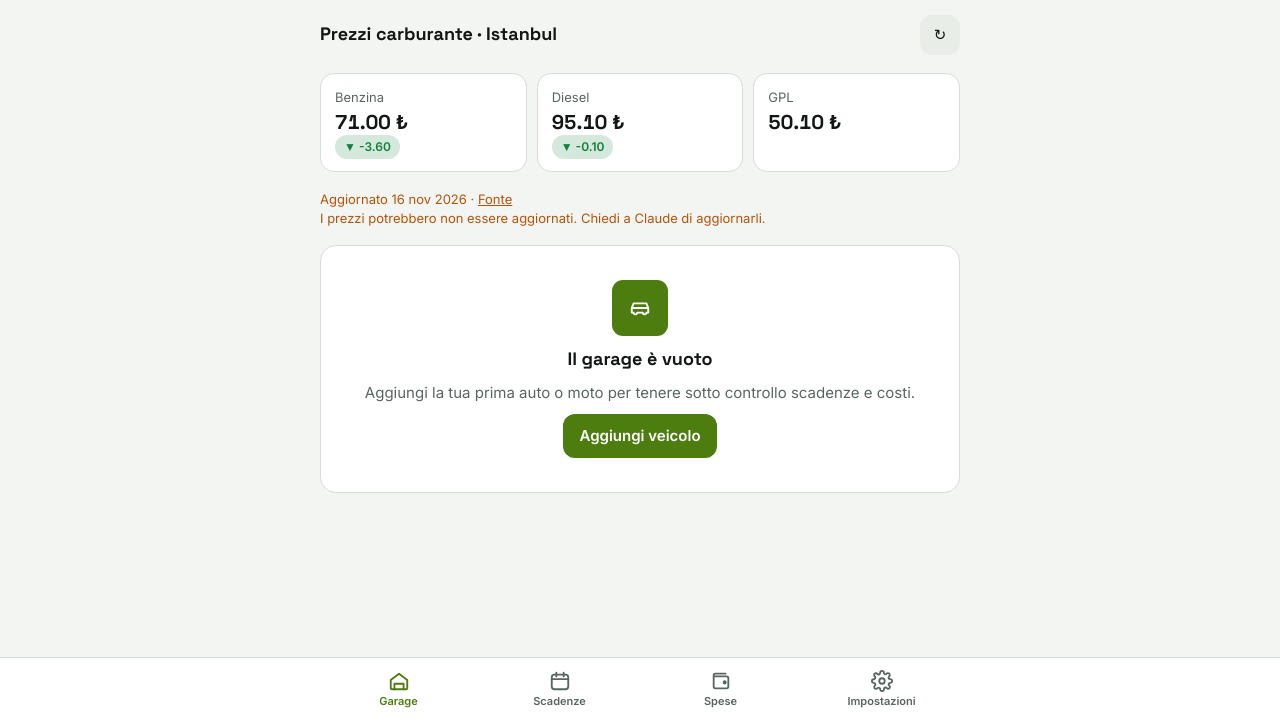
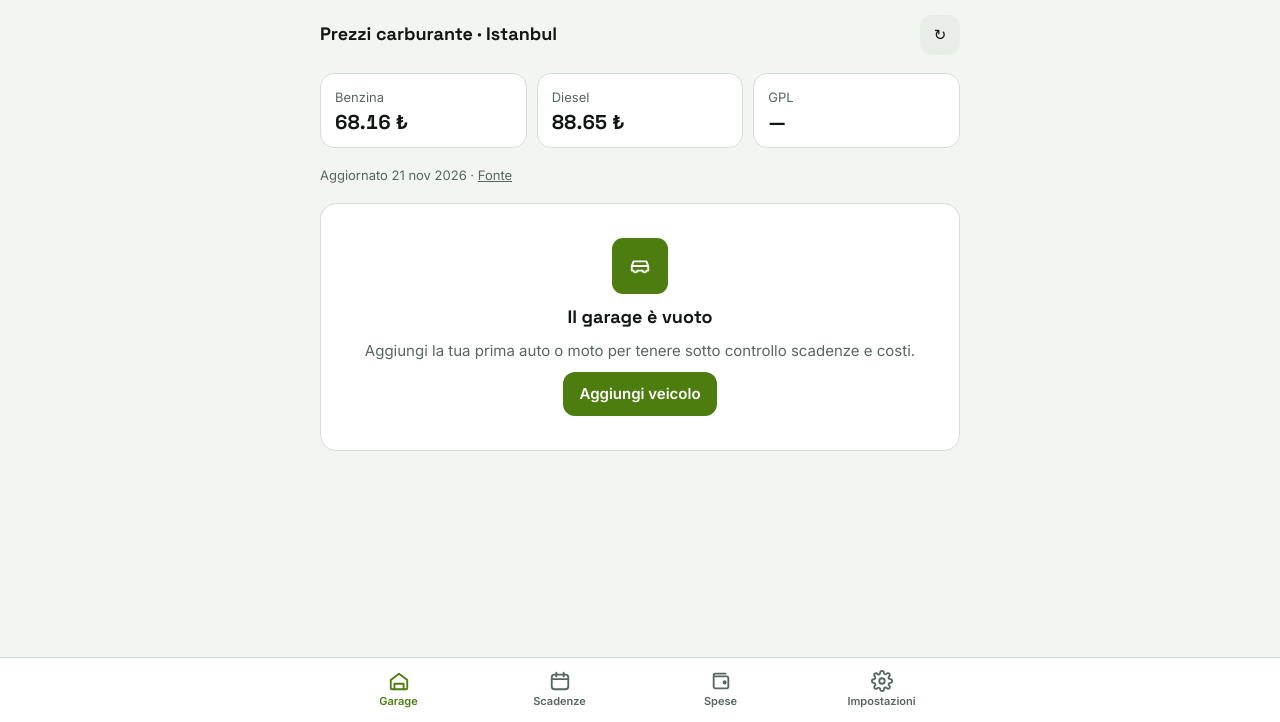
Before and after one commit to senda86/GarageBox, a plain HTML site: page index.html in a window 1280 px wide. Shown: the part 78-800 px from the top of the page. Drawn offline with Linux system fonts and the light colour scheme.

Commit message:
Add files via upload

```diff
--- a/index.html
+++ b/index.html
@@ -114,7 +114,7 @@ img:'<svg width="26" height="26" viewBox="0 0 24 24" fill="none" stroke="current
 var PRICES={city:'Istanbul',asof:'2026-11-16',src:'https://tr.motor1.com/news/815521/akaryakit-fiyatlari-16-kasim-2026/',cur:{benzin:71.0,motorin:95.1,lpg:50.1},prev:{d:'2026-11-10',benzin:74.6,motorin:95.2,lpg:null}};
 var FT=['benzin','motorin','lpg'];
 function sig(){return FT.map(function(f){return PRICES.cur[f]}).join('|')}
-function applyPrices(j){try{if(!j||!j.asof||!j.cur)return false;for(var i=0;i<FT.length;i++){if(typeof j.cur[FT[i]]!=='number')return false}PRICES.asof=j.asof;PRICES.cur=j.cur;PRICES.prev=j.prev||{d:j.asof};PRICES.src=j.src||PRICES.src;PRICES.city=j.city||PRICES.city;return true}catch(e){return false}}
+function applyPrices(j){try{if(!j||!j.asof||!j.cur)return false;if(typeof j.cur.benzin!=='number'||typeof j.cur.motorin!=='number')return false;if(typeof j.cur.lpg!=='number')j.cur.lpg=null;PRICES.asof=j.asof;PRICES.cur=j.cur;PRICES.prev=j.prev||{d:j.asof};PRICES.src=j.src||PRICES.src;PRICES.city=j.city||PRICES.city;return true}catch(e){return false}}
 var PL={busy:false};
 function loadPrices(manual){if(PL.busy)return null;PL.busy=true;if(manual)render();
  return fetch('prices.json?t='+Date.now(),{cache:'no-store'}).then(function(r){return r.ok?r.json():null}).then(function(j){if(j&&applyPrices(j)){S.s.pc=j;if(S.s.seenP===undefined)S.s.seenP=sig();save()}}).catch(function(){}).then(function(){PL.busy=false;if(!R.sheet)render()})}
@@ -148,10 +148,10 @@ function statsHtml(es){var y=String(new Date().getFullYear()),c=cons(es);
 function isStandalone(){try{return(window.matchMedia&&matchMedia('(display-mode: standalone)').matches)||navigator.standalone===true}catch(e){return false}}
 function stale(){return -days(PRICES.asof)>3}
 function priceCard(){var un=S.s.seenP!==undefined&&S.s.seenP!==sig();
- var rows=FT.map(function(f){var c=PRICES.cur[f],p=PRICES.prev[f],dl=(p!=null)?c-p:null;
-  return '<div class="stat"><span class="small muted">'+t(f)+'</span><b>'+c.toFixed(2)+' ₺</b>'+(dl?'<span class="chip '+(dl>0?'bad':'ok')+'">'+(dl>0?'▲ +':'▼ ')+dl.toFixed(2)+'</span>':'')+'</div>'}).join('');
- var any=FT.some(function(f){var p=PRICES.prev[f];return p!=null&&p!==PRICES.cur[f]});
- var up=FT.some(function(f){var p=PRICES.prev[f];return p!=null&&PRICES.cur[f]>p});var dn=FT.some(function(f){var p=PRICES.prev[f];return p!=null&&PRICES.cur[f]<p});
+ var rows=FT.map(function(f){var c=PRICES.cur[f],p=PRICES.prev[f],dl=(p!=null&&c!=null)?c-p:null;
+  return '<div class="stat"><span class="small muted">'+t(f)+'</span><b>'+(c==null?'—':c.toFixed(2)+' ₺')+'</b>'+(dl?'<span class="chip '+(dl>0?'bad':'ok')+'">'+(dl>0?'▲ +':'▼ ')+dl.toFixed(2)+'</span>':'')+'</div>'}).join('');
+ var any=FT.some(function(f){var p=PRICES.prev[f],c=PRICES.cur[f];return p!=null&&c!=null&&p!==c});
+ var up=FT.some(function(f){var p=PRICES.prev[f],c=PRICES.cur[f];return p!=null&&c!=null&&c>p});var dn=FT.some(function(f){var p=PRICES.prev[f],c=PRICES.cur[f];return p!=null&&c!=null&&c<p});
  var al=(un&&any)?'<div class="card pad row" style="border:1px solid var(--accent);gap:10px"><span class="grow"><b>'+(up&&!dn?t('pUp'):dn&&!up?t('pDown'):t('pUp')+' / '+t('pDown'))+'</b><div class="small muted">'+t('sinceD',{d:fdate(PRICES.prev.d)})+'</div></span><button class="btn ghost sm" data-a="pseen">'+t('dismiss')+'</button></div>':'';
  return al+'<div class="section-h"><h2>'+t('priceTitle')+'</h2><button class="icon-btn" data-a="prefresh" aria-label="'+t('refresh')+'" style="'+(PL.busy?'opacity:.5':'')+'">↻</button></div><div class="stats" style="grid-template-columns:repeat(3,1fr)">'+rows+'</div><div class="small '+(stale()?'':'muted')+'" style="'+(stale()?'color:var(--warn)':'')+'">'+t('asof',{d:fdate(PRICES.asof)})+' · <a href="'+PRICES.src+'" target="_blank" rel="noopener" style="color:inherit">'+t('source')+'</a>'+(stale()?'<br>'+t('stale'):'')+'</div>'}
 function ym(d){return d.getFullYear()+'-'+String(d.getMonth()+1).padStart(2,'0')}
@@ -230,7 +230,7 @@ function val(i){var x=$(i);return x?x.value.trim():''}
 function nv(i){var x=val(i);return x===''?null:+x}
 function arm(k,fn){if(R.arm===k){R.arm=null;fn()}else{R.arm=k;render()}}
 function notify(msg){try{if('Notification' in window&&Notification.permission==='granted'){new Notification('GarageBox',{body:msg});return true}}catch(e){}return false}
-function priceNotify(){if(S.s.seenP===undefined||S.s.seenP===sig())return;var u=FT.filter(function(f){var p=PRICES.prev[f];return p!=null&&p!==PRICES.cur[f]}).map(function(f){var d=PRICES.cur[f]-PRICES.prev[f];return t(f)+' '+(d>0?'+':'')+d.toFixed(2)});if(u.length&&notify(t('priceTitle')+': '+u.join(', '))){S.s.seenP=sig();save()}}
+function priceNotify(){if(S.s.seenP===undefined||S.s.seenP===sig())return;var u=FT.filter(function(f){var p=PRICES.prev[f],c=PRICES.cur[f];return p!=null&&c!=null&&p!==c}).map(function(f){var d=PRICES.cur[f]-PRICES.prev[f];return t(f)+' '+(d>0?'+':'')+d.toFixed(2)});if(u.length&&notify(t('priceTitle')+': '+u.join(', '))){S.s.seenP=sig();save()}}
 function checkNotify(){priceNotify();var a=alerts();if(a.length&&S.s.lastN!==today()){var v=veh(a[0].d.vid);if(notify(t(a[0].d.type)+(v?' · '+v.name:'')+' — '+(a[0].txt||t('overdue'))+(a.length>1?' (+'+(a.length-1)+')':''))){S.s.lastN=today();save()}}}
 document.addEventListener('click',function(ev){var el=ev.target.closest('[data-a]');if(!el)return;var a=el.dataset.a,id=el.dataset.id;
  if(a==='scrim'){if(ev.target!==el)return;R.sheet=null;R.photo=undefined;return render()}
--- a/prices.json
+++ b/prices.json
@@ -1,7 +1,7 @@
 {
  "city": "Istanbul",
- "asof": "2026-11-16",
- "cur": {"benzin": 71.0, "motorin": 95.1, "lpg": 50.1},
- "prev": {"d": "2026-11-10", "benzin": 74.6, "motorin": 95.2, "lpg": null},
- "src": "https://tr.motor1.com/news/815521/akaryakit-fiyatlari-16-kasim-2026/"
+ "asof": "2026-11-21",
+ "cur": {"benzin": 68.16, "motorin": 88.65, "lpg": null},
+ "prev": {"d": "2026-11-21", "benzin": null, "motorin": null, "lpg": null},
+ "src": "https://www.opet.com.tr/akaryakit-fiyatlari"
 }
```
Also changed, not shown: 1 other file.
